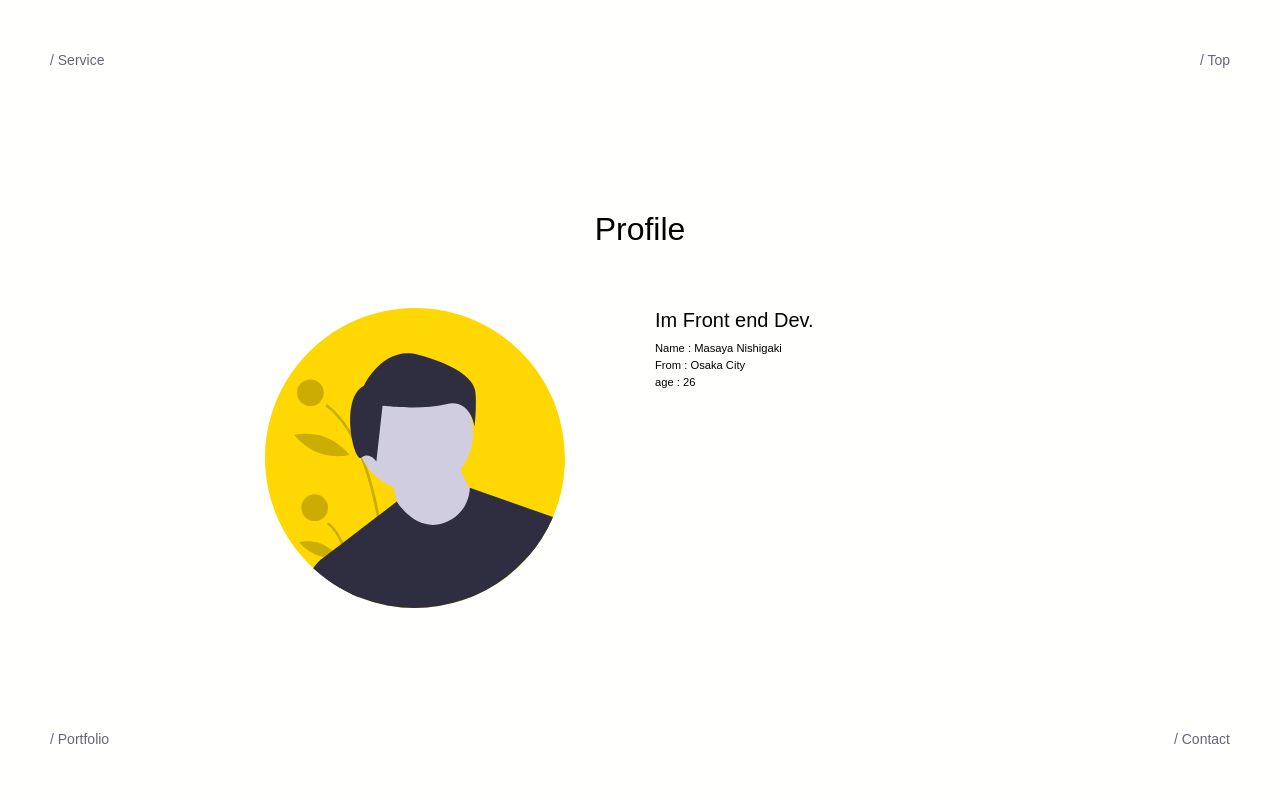
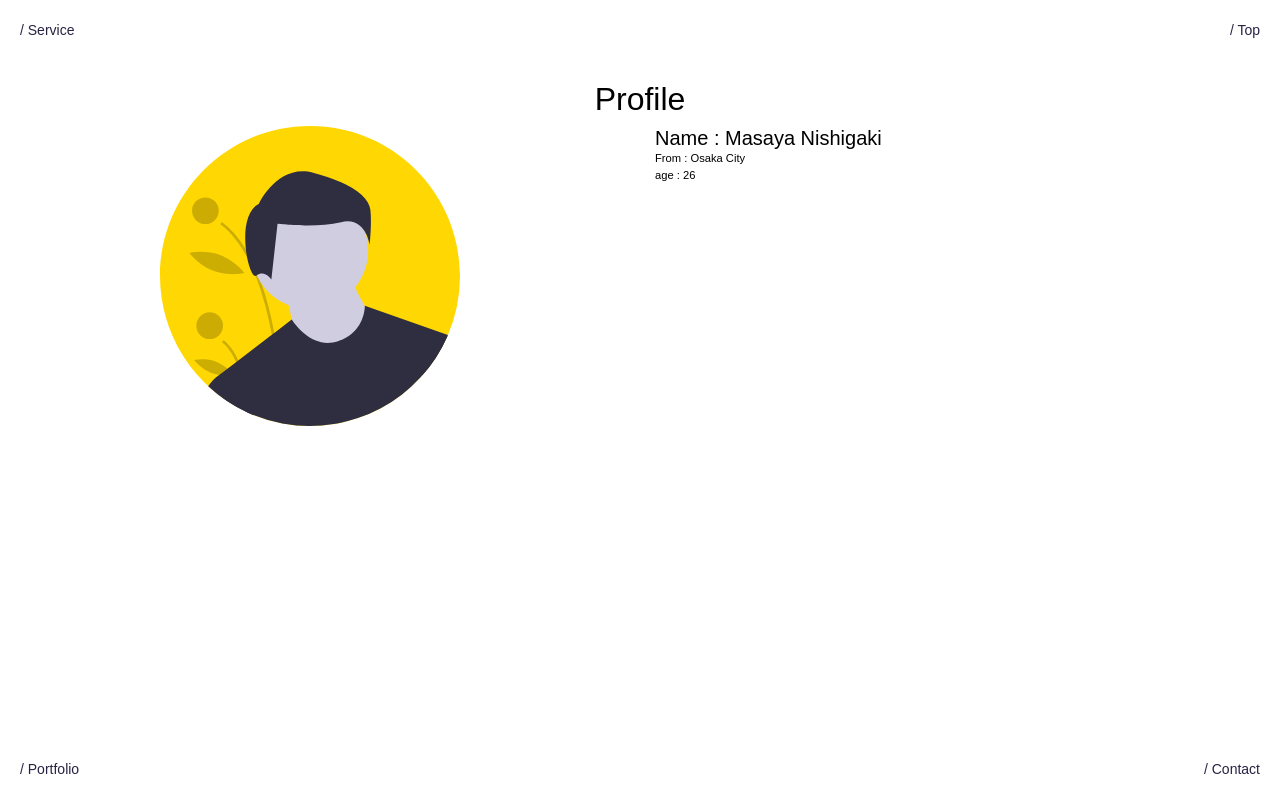
Before and after one commit to masayan1126/profsite, a Next.js app: page /profile/my-profile in a window 1280 px wide. Shown: the top 812 px of the page. Built offline with nearby package versions, Linux system fonts and the light colour scheme.

Commit message:
トップ画面のレイアウトを調整

```diff
--- a/components/slack.js
+++ /dev/null
@@ -1 +0,0 @@
-export const webHookUrl = "https://hooks.slack.com/services/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"
--- a/pages/profile/my-profile.js
+++ b/pages/profile/my-profile.js
@@ -9,7 +9,7 @@ import PageTitle from '../../components/Title'
 
 export default function showWorks() {
   return (
-    <div className="bg-color h-100">
+    <div className="h-100">
       <Head>
         <title>Profile</title>
         <meta
@@ -34,12 +34,11 @@ export default function showWorks() {
         >
           <PageTitle title={"Profile"} />
           <Row className="mx-auto">
-            <Col className="mx-auto col-12 col-sm-6 col-md-6 col-lg-6 img__profile">
+            <Col className="mx-auto pr-sm-0 col-12 col-sm-6 col-md-6 col-lg-6 img__profile">
               <img className="prof__img__size" src="/undraw_male_avatar_323b.svg" alt="私の画像" />
             </Col>
             <Col className="col-12 col-sm-6 col-md-6 col-lg-6">
-              <h5 className="p__profile">Im Front end Dev.</h5>
-              <p className="p__profile mb-0 font-size-p">Name : Masaya Nishigaki</p>
+              <h5 className="p__profile mb-0">Name : Masaya Nishigaki</h5>
               <p className="p__profile mb-0 font-size-p">From : Osaka City</p>
               <p className="p__profile mb-0 font-size-p">age : 26</p>
             </Col>
--- a/pages/service/my-service.js
+++ b/pages/service/my-service.js
@@ -9,7 +9,7 @@ import PageTitle from '../../components/Title'
 
 export default function showWorks(props) {
   return (
-    <div className="bg-color h-100">
+    <div className="h-100">
       <Head>
         <title>Works</title>
         <meta
@@ -28,7 +28,8 @@ export default function showWorks(props) {
         </section>
         <section
           id="center"
-          className="h-75 line-height-700 md-responsive-center-secction-margin"
+          className="h-75 section__service"
+
         >
           <PageTitle title = { "Service" }/>
 
--- a/styles/globals.css
+++ b/styles/globals.css
@@ -5,11 +5,50 @@ body {
   color:black !important;
   padding: 0;
   margin: 0;
-  /* font-family: "游ゴシック Medium","游ゴシック体","Yu Gothic Medium",YuGothic,"メイリオ",Meiryo,Lato,"Noto Sans JP","ヒラギノ角ゴ ProN","Hiragino Kaku Gothic ProN","ＭＳ Ｐゴシック","MS PGothic",sans-serif !important; */
   font-family: 'ヒラギノ丸ゴ ProN','Hiragino Maru Gothic ProN',sans-serif !important;
-
 }
 
+#__next {
+  height: 100%;
+}
+
+a {
+  text-decoration: none;
+}
+
+.upper-left{
+  font-size: 14px;
+  color: #272343 !important;
+  position:fixed;
+  left:20px;
+  top:20px;
+}
+
+.lower-right{
+  font-size: 14px;
+  color: #272343 !important;
+  position:fixed;
+  right:20px;
+  bottom:20px;
+}
+
+.upper-right {
+  font-size: 14px;
+  color: #272343 !important;
+  position:fixed;
+  right:20px;
+  top:20px;
+}
+
+.lower-left {
+  font-size: 14px;
+  color: #272343 !important;
+  position:fixed;
+  left:20px;
+  bottom:20px;
+}
+
+/* 問い合わせボタン */
 .contact__button {
   background-color: #ffd803 !important;
   border: #ffd803 !important;
@@ -19,127 +58,37 @@ body {
   margin-bottom: 15px;
 }
 
-a {
-  text-decoration: none;
-  font-size: 18px;
-
-}
-
-.portfolio__link {
-  font-size: 12px;
-  color: #ffd803;
-
-}
-
+/* ツイッターなどのアイコン */
 .icon {
   color: #272343 !important;
-}
-
-#__next {
-  height: 100%;
 }
 
 * {
   box-sizing: border-box;
 }
 
-.top-img-size {
-  width: 70%;
-  height: 90%;
-  min-width: 200px;
-  min-height: 200px;
-  max-height: 370px;
-  max-width: 320px;
-}
-
 .prof__img__size {
   width: 100%;
   height: 100%;
-  /* min-width: 200px;
-  min-height: 200px; */
   max-height: 300px;
   max-width: 420px;
-}
-
-.service__title {
-  /* margin-bottom: 0; */
 }
 
 .service__img__size {
   width: 100%;
   height: 100%;
-  /* min-width: 200px;
-  min-height: 200px;
-  max-height: 370px;
-  max-width: 320px; */
 }
 
 .portfolio__img__size {
   width: 100%;
   height: 100%;
-  /* min-width: 200px;
-  min-height: 200px; */
   max-height: 400px;
   max-width: 350px;
 }
 
-.upper-left{
-  font-size: 14px;
-  color: #272343 !important;
-  /* color: #272343; */
-  position:fixed;
-  left:20px;
-  top:20px;
-  transition:1s;
-  opacity:0.7;
-}
-
-.upper-left:hover{
-  font-size: 18px;
-
-}
-
-.lower-right{
-  font-size: 14px;
-  color: #272343 !important;
-  position:fixed;
-  right:20px;
-  bottom:20px;
-  transition:1s;
-  opacity:0.7;
-}
-
-.upper-right {
-  font-size: 14px;
-  color: #272343 !important;
-  position:fixed;
-  right:20px;
-  top:20px;
-  transition:1s;
-  opacity:0.7;
-}
-
-.lower-left {
-  font-size: 14px;
-  color: #272343 !important;
-  position:fixed;
-  left:20px;
-  bottom:20px;
-  transition:1s;
-  opacity:0.7;
-}
-
-.center {
-  position:fixed;
-  left:50px;
-  bottom:300px;
-  transition:1s;
-  opacity:0.7;
-}
-
-.bg-color {
+/* .bg-color {
   background-color:#fffffe;
-}
+} */
 
 .pt-180 {
   padding-top: 180px;
@@ -211,7 +160,89 @@ a {
    }
 }
 
-@media screen and (max-width: 765px) {
+/* @media (min-width: 768px) and (max-width: 991px){
+
+} */
+
+/* 縦向きモバイル */
+@media screen and (max-width: 575px) {
+  .section__top {
+    margin-top: 10px;
+  }
+
+  .top__img__size {
+    width: 100%;
+    height: 100%;
+    max-height: 150px;
+    max-width: 250px;
+    margin-bottom: 20px;
+  }
+
+  .section__service {
+    margin-top: 10px;
+  }
+
+}
+
+/* 横向きモバイル */
+@media screen and (min-width: 576px) {
+  .section__top {
+    margin-top: 100px;
+  }
+
+  .top__img__size {
+    width: 100%;
+    height: 100%;
+    max-height: 300px;
+    max-width: 500px;
+    margin-bottom: 20px;
+  }
+
+
+  .section__service {
+    margin-top: 10px;
+  }
+
+}
+
+/* タブレット */
+@media screen and (min-width: 768px) {
+  .section__top {
+    margin-top: 90px;
+  }
+
+  .section__service {
+    margin-top: 10px;
+  }
+
+}
+
+/* PC */
+@media screen and (min-width: 992px) {
+  .section__service {
+    margin-top: 10px;
+  }
+
+}
+
+/* ワイドモニター */
+@media screen and (min-width: 1200px) {
+  .section__top {
+    margin-top: 50px;
+  }
+
+  .top__img__size {
+    max-height: 400px;
+    max-width: 700px;
+  }
+
+  .section__service {
+    margin-top: 10px;
+  }
+
+}
+
+/* @media screen and (max-width: 765px) {
   .img__profile {
     text-align: center;
   }
@@ -226,16 +257,9 @@ a {
   }
 }
 
-@media screen and (max-width: 576px) {
-  .md-responsive-center-secction-margin {
-    margin-top: 10px !important;
-  }
-}
-
-
 @media screen and (max-width: 766px) {
   .md-responsive-center-secction-margin {
-    margin-top: 120px;
+    margin-top: 10px;
   }
 
   .page__title {
@@ -252,6 +276,7 @@ a {
 
   .p__profile {
     text-align: center;
+    font-size: 14px !important;
   }
 
 }
@@ -300,7 +325,7 @@ a {
   .md-responsive-center-secction-margin {
     margin-top: 130px !important;
   }
-}
+} */
 
 @media screen and (min-width: 540px) {
   .upper-left{
```
Also changed, not shown: pages/contact/contact.js (+10 -9 lines), pages/index.js (+8 -8 lines), pages/portfolio/my-portfolio.js (+6 -6 lines).
